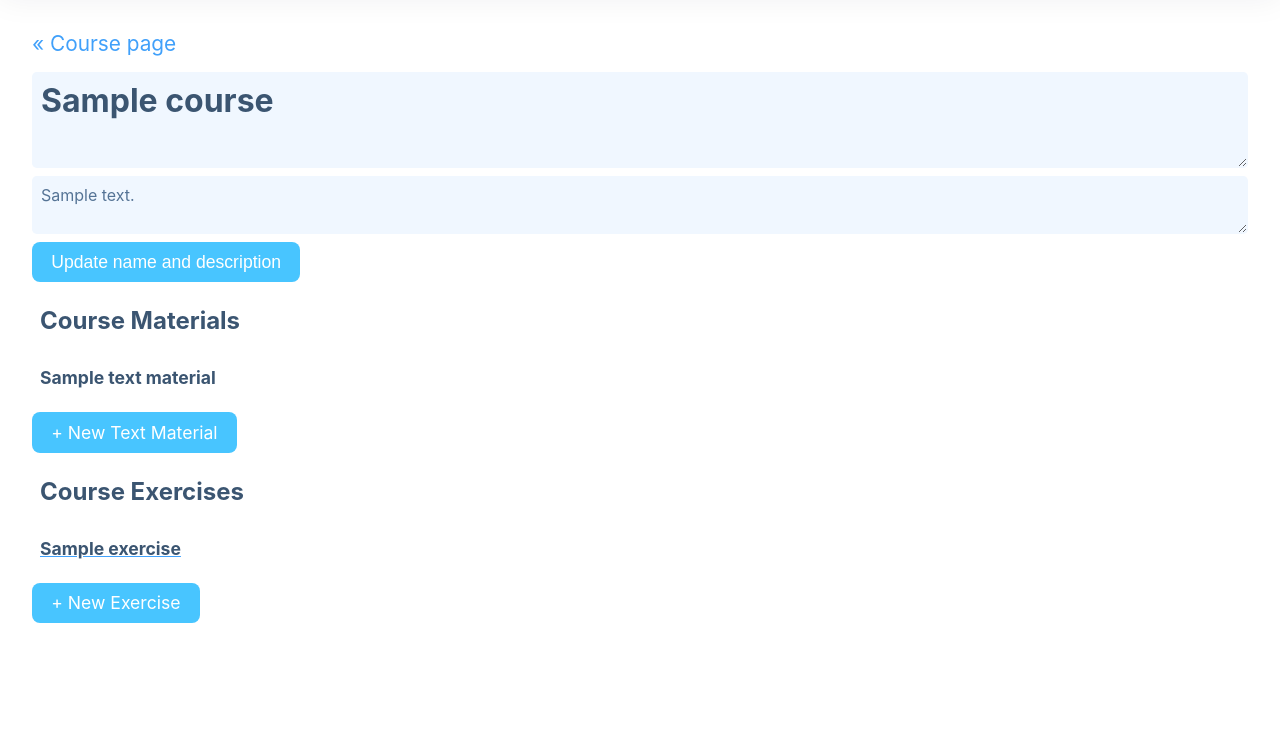
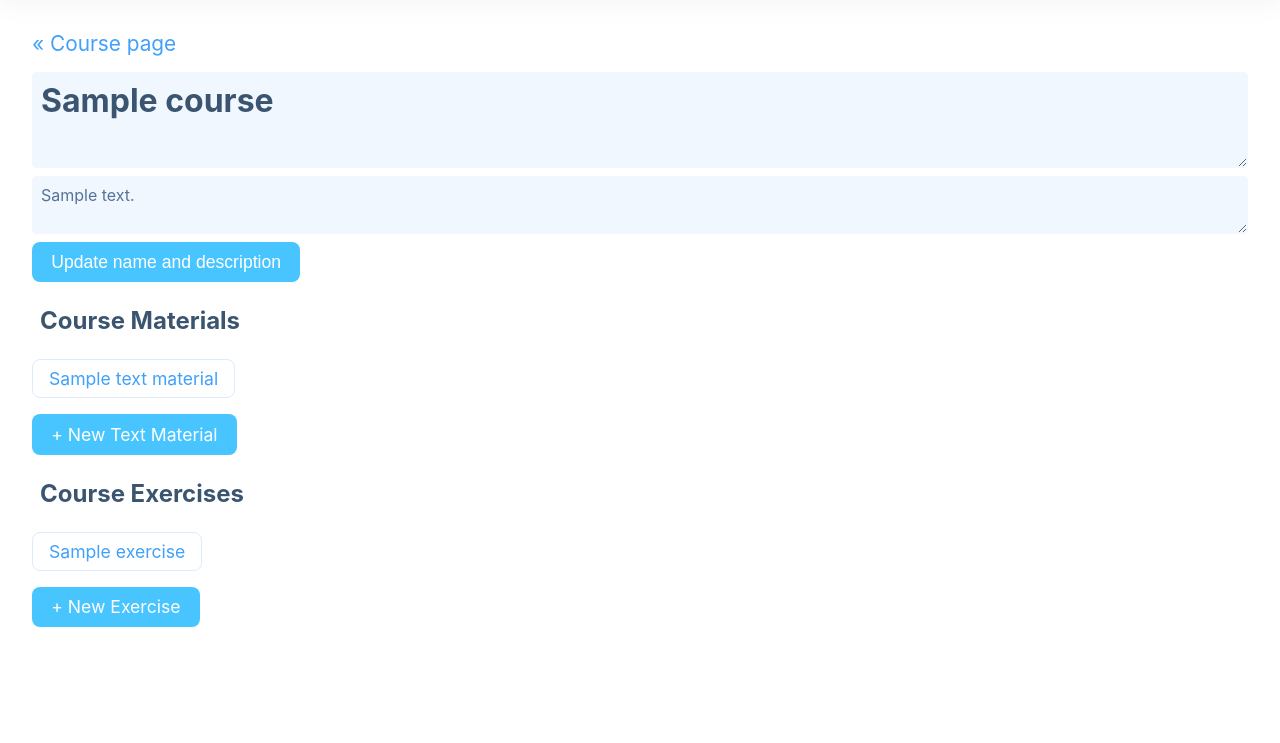
Before and after one commit to 0442/tsoha-opetussovellus, a Flask app: template templates/edit-course.html in a window 1280 px wide. Shown: the part 57-800 px from the top of the page. Run offline with Flask 3, Linux system fonts and the light colour scheme; the template is opened without the code that fills it: most values are stand-ins (such as "Sample title", 1, 10 or a date in 2020).

Commit message:
Fix course materials and exercises not showing when editing

```diff
--- a/templates/edit-course.html
+++ b/templates/edit-course.html
@@ -16,14 +16,16 @@
 
     <!-- -->
     <h2>Course Materials</h2>
-    {% if text_material.__len__() == 0 %}
+    {% if text_materials.__len__() == 0 %}
     <p>No course materials</p>
     {% endif %}
 
-    {% for m in text_material %}
-        <div style="display: flex; flex-direction: row">
-            <h3>{{m.title}}</h3>
-        </div>
+    {% for m in text_materials %}
+    <div class="course-content-block">
+        <a class="link-button" href="/courses/{{course.id}}/materials/{{m.id}}">
+            <h3 style="color:var(--primary); font-weight: normal;">{{m.title}}</h3>
+        </a>
+    </div>
     {% endfor %}
     <!-- -->
     <a href="/courses/{{course.id}}/edit/add_material" class="button-5 link-button">+ New Text Material</a>
@@ -31,15 +33,15 @@
 
     <!-- -->
     <h2>Course Exercises</h2>
-    <div style="width:100%; display:flex; flex-direction: row; gap: 5rem;">
+    <div style="display:flex; flex-direction: column; gap: 0.5rem;">
         {% if exercises.__len__() == 0 %}
         <p>No exercises</p>
         {% endif %}
 
         {% for e in exercises %}
-        <div class="exercise-block">
-            <a href="/">
-                <h3>{{e.title}}</h3>
+        <div class="course-content-block">
+            <a class="link-button" href="/courses/{{course.id}}/exercises/{{e.id}}">
+                <h3 style="color:var(--primary); font-weight: normal;">{{e.title}}</h3>
             </a>
         </div>
         {% endfor %}
```
